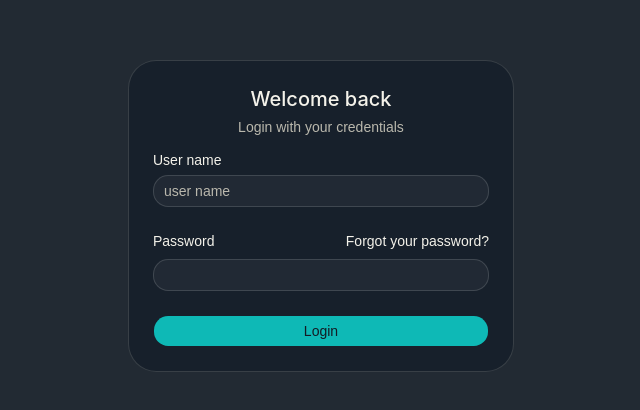
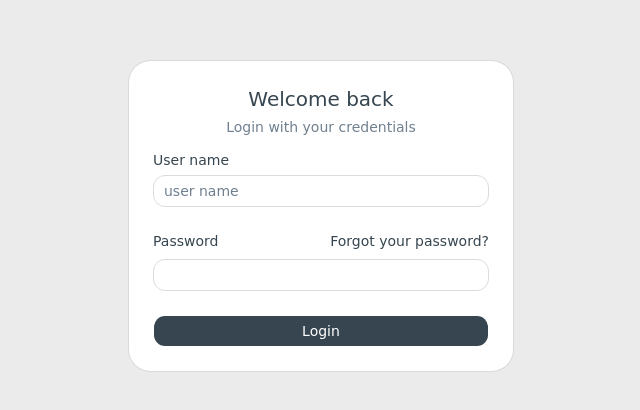
Before and after one commit to 9zigen/multichannel-stepper-doser, a React (Vite) app in the folder frontend/: page / in a window 1280 px wide. Shown: the part 184-594 px from the top of the page, without its empty margins (319-959 px from the left). Built offline with nearby package versions, Linux system fonts and the light colour scheme; no server answers; a web font is replaced by a local one.

Commit message:
New UI Style. Home screen polishing.

```diff
--- a/frontend/src/App.tsx
+++ b/frontend/src/App.tsx
@@ -40,7 +40,7 @@ const App = (): React.ReactElement => {
   }, []);
 
   return (
-    <ThemeProvider defaultTheme="dark" storageKey="ui-theme">
+    <ThemeProvider defaultTheme="light" storageKey="ui-theme">
       <TooltipProvider>
         <RealtimeProvider>
           <PumpRuntimeProvider>
--- a/frontend/src/components/backend-connection-indicator.tsx
+++ b/frontend/src/components/backend-connection-indicator.tsx
@@ -18,8 +18,8 @@ export function BackendConnectionIndicator(): React.ReactElement {
 
   if (status === 'connected') {
     return (
-      <Badge variant="outline" className="gap-2 border-emerald-500/30 bg-emerald-500/10 text-emerald-700">
-        <span className="size-2 rounded-full bg-emerald-500" />
+      <Badge variant="outline" className="gap-2 border-border bg-secondary/60 text-foreground">
+        <span className="size-2 rounded-full bg-primary" />
         {labels[status]}
       </Badge>
     );
--- a/frontend/src/components/calibration-status-indicator.tsx
+++ b/frontend/src/components/calibration-status-indicator.tsx
@@ -29,7 +29,7 @@ export function CalibrationStatusIndicator(): React.ReactElement | null {
 
   return (
     <div className="flex items-center gap-2">
-      <Badge variant="outline" className="gap-2 border-amber-500/30 bg-amber-500/10 text-amber-700">
+      <Badge variant="outline" className="gap-2 border-border bg-secondary/60 text-foreground">
         <FlaskConical className="size-4" />
         {pumpName} calibrating
       </Badge>
--- a/frontend/src/components/home/device-overview-card.tsx
+++ b/frontend/src/components/home/device-overview-card.tsx
@@ -62,7 +62,7 @@ const DeviceOverviewCard = ({ pumps, deviceStatus }: DeviceOverviewCardProps): R
           </div>
         </div>
 
-        <Alert className="border-border/40 bg-linear-to-br from-card via-card to-accent/10">
+        <Alert>
           <TimerReset />
           <AlertTitle>Aging control</AlertTitle>
           <AlertDescription>
--- a/frontend/src/components/home/pump-history-card.tsx
+++ b/frontend/src/components/home/pump-history-card.tsx
@@ -78,7 +78,7 @@ const PumpHistoryCard = ({ pumps }: PumpHistoryCardProps): React.ReactElement =>
             )}
           </div>
 
-          <div className="rounded-2xl border border-border bg-gradient-to-br from-card via-card to-accent/10 p-4 shadow-sm">
+          <div className="rounded-2xl border border-border bg-linear-to-br from-card via-card to-accent/10 p-4 shadow-sm">
             {loading ? <DayDetailSkeleton /> : <DayDetail day={selectedDay} />}
           </div>
         </div>
--- a/frontend/src/components/home/pump-history-today-card.tsx
+++ b/frontend/src/components/home/pump-history-today-card.tsx
@@ -135,7 +135,7 @@ const PumpHistoryTodayCard = ({ pumps }: { pumps: PumpState[] }): React.ReactEle
               })}
             </div>
 
-            <div className="grid gap-2 text-sm">
+            <div className="grid gap-3 text-sm">
               <div className="flex items-center justify-between gap-3">
                 <span className="flex items-center gap-2 text-muted-foreground">
                   <Droplets className="size-3.5" />
--- a/frontend/src/components/site-header.tsx
+++ b/frontend/src/components/site-header.tsx
@@ -74,13 +74,13 @@ export function SiteHeader(): React.ReactElement {
   return (
     <header className="sticky top-0 z-10 shrink-0 border-b border-border/70 bg-background/70 backdrop-blur-xl">
       {!status.time_valid && (
-        <div className="border-b border-amber-500/30 bg-amber-500/10">
+        <div className="border-b border-border/80 bg-secondary/60">
           <div className="flex items-center justify-between gap-3 px-5 py-2 text-sm md:px-6">
-            <div className="flex items-center gap-2 text-amber-900 dark:text-amber-200">
+            <div className="flex items-center gap-2 text-foreground">
               <AlertTriangle className="size-4" />
               <span className="font-medium">{status.time_warning || 'Time is not set.'}</span>
             </div>
-            <Badge variant="outline" className="border-amber-500/40 bg-transparent text-amber-900 dark:text-amber-200">
+            <Badge variant="outline" className="border-border bg-background/70 text-foreground">
               Periodic paused
             </Badge>
           </div>
--- a/frontend/src/components/ui/alert.tsx
+++ b/frontend/src/components/ui/alert.tsx
@@ -4,13 +4,13 @@ import { cva, type VariantProps } from 'class-variance-authority';
 import { cn } from '@/lib/utils';
 
 const alertVariants = cva(
-  "group/alert relative grid w-full gap-0.5 rounded-lg border px-2.5 py-2 text-left text-sm has-data-[slot=alert-action]:relative has-data-[slot=alert-action]:pr-18 has-[>svg]:grid-cols-[auto_1fr] has-[>svg]:gap-x-2 *:[svg]:row-span-2 *:[svg]:translate-y-0.5 *:[svg]:text-current *:[svg:not([class*='size-'])]:size-4",
+  "group/alert relative grid w-full gap-x-3 gap-y-1 rounded-2xl border px-4 py-3 text-left text-sm shadow-xs has-data-[slot=alert-action]:relative has-data-[slot=alert-action]:pr-18 has-[>svg]:grid-cols-[auto_1fr] has-[>svg]:items-start *:[svg]:row-span-2 *:[svg]:mt-0.5 *:[svg]:text-current *:[svg:not([class*='size-'])]:size-4",
   {
     variants: {
       variant: {
-        default: 'bg-card text-card-foreground',
+        default: 'border-border/70 bg-muted/35 text-card-foreground',
         destructive:
-          'bg-card text-destructive *:data-[slot=alert-description]:text-destructive/90 *:[svg]:text-current',
+          'border-destructive/20 bg-destructive/6 text-destructive *:data-[slot=alert-description]:text-destructive/85 *:[svg]:text-current',
       },
     },
     defaultVariants: {
@@ -28,7 +28,7 @@ function AlertTitle({ className, ...props }: React.ComponentProps<'div'>) {
     <div
       data-slot="alert-title"
       className={cn(
-        'font-heading font-medium group-has-[>svg]/alert:col-start-2 [&_a]:underline [&_a]:underline-offset-3 [&_a]:hover:text-foreground',
+        'font-heading text-[0.95rem] font-medium text-foreground group-has-[>svg]/alert:col-start-2 [&_a]:underline [&_a]:underline-offset-3 [&_a]:hover:text-foreground',
         className
       )}
       {...props}
@@ -41,7 +41,7 @@ function AlertDescription({ className, ...props }: React.ComponentProps<'div'>)
     <div
       data-slot="alert-description"
       className={cn(
-        'text-sm text-balance text-muted-foreground md:text-pretty [&_a]:underline [&_a]:underline-offset-3 [&_a]:hover:text-foreground [&_p:not(:last-child)]:mb-4',
+        'text-sm leading-6 text-balance text-muted-foreground group-has-[>svg]/alert:col-start-2 md:text-pretty [&_a]:underline [&_a]:underline-offset-3 [&_a]:hover:text-foreground [&_p:not(:last-child)]:mb-4',
         className
       )}
       {...props}
--- a/frontend/src/index.css
+++ b/frontend/src/index.css
@@ -1,7 +1,6 @@
 @import 'tailwindcss';
 @import 'tw-animate-css';
 @import 'shadcn/tailwind.css';
-@import './styles/fonts.css';
 
 @plugin 'tailwindcss-animate';
 
@@ -53,99 +52,99 @@
 }
 
 :root {
-  --background: oklch(0.97 0.012 95);
-  --foreground: oklch(0.22 0.03 248);
-  --card: oklch(0.99 0.006 95);
-  --card-foreground: oklch(0.22 0.03 248);
-  --popover: oklch(0.99 0.006 95);
-  --popover-foreground: oklch(0.22 0.03 248);
-  --primary: oklch(0.52 0.14 196);
-  --primary-foreground: oklch(0.99 0.006 95);
-  --secondary: oklch(0.93 0.02 92);
-  --secondary-foreground: oklch(0.28 0.03 248);
-  --muted: oklch(0.94 0.016 92);
-  --muted-foreground: oklch(0.46 0.03 246);
-  --accent: oklch(0.90 0.05 182);
-  --accent-foreground: oklch(0.24 0.04 220);
+  --background: #ffffff;
+  --foreground: #36454f;
+  --card: #ffffff;
+  --card-foreground: #36454f;
+  --popover: #ffffff;
+  --popover-foreground: #36454f;
+  --primary: #36454f;
+  --primary-foreground: #ffffff;
+  --secondary: #d3d3d3;
+  --secondary-foreground: #36454f;
+  --muted: color-mix(in srgb, #d3d3d3 45%, #ffffff);
+  --muted-foreground: #708090;
+  --accent: #708090;
+  --accent-foreground: #ffffff;
   --destructive: oklch(0.577 0.245 27.325);
-  --destructive-foreground: oklch(0.99 0.006 95);
-  --border: oklch(0.85 0.025 92);
-  --input: oklch(0.85 0.025 92);
-  --ring: oklch(0.52 0.14 196);
-  --chart-1: oklch(0.845 0.143 164.978);
-  --chart-2: oklch(0.696 0.17 162.48);
-  --chart-3: oklch(0.596 0.145 163.225);
-  --chart-4: oklch(0.508 0.118 165.612);
-  --chart-5: oklch(0.432 0.095 166.913);
-  --sidebar: oklch(0.93 0.016 95);
-  --sidebar-foreground: oklch(0.22 0.03 248);
-  --sidebar-primary: oklch(0.52 0.14 196);
-  --sidebar-primary-foreground: oklch(0.99 0.006 95);
-  --sidebar-accent: oklch(0.96 0.012 95);
-  --sidebar-accent-foreground: oklch(0.24 0.04 220);
-  --sidebar-border: oklch(0.85 0.025 92);
-  --sidebar-ring: oklch(0.52 0.14 196);
-  --font-sans: Inter, sans-serif;
+  --destructive-foreground: #ffffff;
+  --border: color-mix(in srgb, #d3d3d3 75%, #ffffff);
+  --input: color-mix(in srgb, #d3d3d3 82%, #ffffff);
+  --ring: #708090;
+  --chart-1: #36454f;
+  --chart-2: #4e5d69;
+  --chart-3: #708090;
+  --chart-4: #9aa5b1;
+  --chart-5: #d3d3d3;
+  --sidebar: color-mix(in srgb, #d3d3d3 36%, #ffffff);
+  --sidebar-foreground: #36454f;
+  --sidebar-primary: #36454f;
+  --sidebar-primary-foreground: #ffffff;
+  --sidebar-accent: #708090;
+  --sidebar-accent-foreground: #ffffff;
+  --sidebar-border: color-mix(in srgb, #d3d3d3 78%, #ffffff);
+  --sidebar-ring: #708090;
+  --font-sans: 'DejaVu Sans', sans-serif;
   --font-serif: Source Serif 4, serif;
   --font-mono: JetBrains Mono, monospace;
-  --radius: 0.875rem;
-  --shadow-2xs: 0 1px 2px 0 hsl(200 30% 20% / 0.06);
-  --shadow-xs: 0 2px 8px 0 hsl(200 30% 20% / 0.07);
-  --shadow-sm: 0 6px 18px -10px hsl(200 30% 20% / 0.15);
-  --shadow: 0 10px 28px -16px hsl(200 30% 20% / 0.18);
-  --shadow-md: 0 16px 40px -22px hsl(200 30% 20% / 0.2);
-  --shadow-lg: 0 24px 52px -28px hsl(200 30% 20% / 0.24);
-  --shadow-xl: 0 30px 70px -34px hsl(200 30% 20% / 0.26);
-  --shadow-2xl: 0 40px 90px -36px hsl(200 30% 20% / 0.34);
+  --radius: 0.75rem;
+  --shadow-2xs: 0 1px 2px 0 rgb(54 69 79 / 0.05);
+  --shadow-xs: 0 2px 8px 0 rgb(54 69 79 / 0.06);
+  --shadow-sm: 0 8px 20px -12px rgb(54 69 79 / 0.12);
+  --shadow: 0 12px 32px -16px rgb(54 69 79 / 0.14);
+  --shadow-md: 0 18px 44px -20px rgb(54 69 79 / 0.16);
+  --shadow-lg: 0 26px 60px -24px rgb(54 69 79 / 0.18);
+  --shadow-xl: 0 32px 78px -28px rgb(54 69 79 / 0.22);
+  --shadow-2xl: 0 42px 96px -32px rgb(54 69 79 / 0.26);
   --tracking-normal: 0em;
   --spacing: 0.25rem;
 }
 
 .dark {
-  --background: oklch(0.19 0.02 255);
-  --foreground: oklch(0.96 0.01 95);
-  --card: oklch(0.24 0.025 252);
-  --card-foreground: oklch(0.96 0.01 95);
-  --popover: oklch(0.24 0.025 252);
-  --popover-foreground: oklch(0.96 0.01 95);
-  --primary: oklch(0.71 0.12 193);
-  --primary-foreground: oklch(0.22 0.02 255);
-  --secondary: oklch(0.3 0.03 250);
-  --secondary-foreground: oklch(0.95 0.01 95);
-  --muted: oklch(0.28 0.02 252);
-  --muted-foreground: oklch(0.78 0.015 96);
-  --accent: oklch(0.33 0.05 191);
-  --accent-foreground: oklch(0.95 0.01 95);
+  --background: #1f272d;
+  --foreground: #ffffff;
+  --card: #2a3339;
+  --card-foreground: #ffffff;
+  --popover: #2a3339;
+  --popover-foreground: #ffffff;
+  --primary: #ffffff;
+  --primary-foreground: #36454f;
+  --secondary: #36454f;
+  --secondary-foreground: #ffffff;
+  --muted: #313c43;
+  --muted-foreground: #d3d3d3;
+  --accent: #708090;
+  --accent-foreground: #ffffff;
   --destructive: oklch(0.704 0.191 22.216);
-  --destructive-foreground: oklch(0.98 0.01 95);
-  --border: oklch(1 0 0 / 10%);
-  --input: oklch(1 0 0 / 14%);
-  --ring: oklch(0.71 0.12 193);
-  --chart-1: oklch(0.845 0.143 164.978);
-  --chart-2: oklch(0.696 0.17 162.48);
-  --chart-3: oklch(0.596 0.145 163.225);
-  --chart-4: oklch(0.508 0.118 165.612);
-  --chart-5: oklch(0.432 0.095 166.913);
-  --sidebar: oklch(0.22 0.02 254);
-  --sidebar-foreground: oklch(0.95 0.01 95);
-  --sidebar-primary: oklch(0.71 0.12 193);
-  --sidebar-primary-foreground: oklch(0.18 0.02 255);
-  --sidebar-accent: oklch(0.28 0.03 250);
-  --sidebar-accent-foreground: oklch(0.95 0.01 95);
-  --sidebar-border: oklch(1 0 0 / 10%);
-  --sidebar-ring: oklch(0.71 0.12 193);
-  --font-sans: Inter, sans-serif;
+  --destructive-foreground: #ffffff;
+  --border: rgb(211 211 211 / 0.12);
+  --input: rgb(211 211 211 / 0.18);
+  --ring: #708090;
+  --chart-1: #ffffff;
+  --chart-2: #d3d3d3;
+  --chart-3: #9aa5b1;
+  --chart-4: #708090;
+  --chart-5: #36454f;
+  --sidebar: #232c32;
+  --sidebar-foreground: #ffffff;
+  --sidebar-primary: #ffffff;
+  --sidebar-primary-foreground: #36454f;
+  --sidebar-accent: #708090;
+  --sidebar-accent-foreground: #ffffff;
+  --sidebar-border: rgb(211 211 211 / 0.1);
+  --sidebar-ring: #708090;
+  --font-sans: 'DejaVu Sans', sans-serif;
   --font-serif: Source Serif 4, serif;
   --font-mono: JetBrains Mono, monospace;
-  --radius: 0.95rem;
-  --shadow-2xs: 0 1px 2px 0 hsl(220 60% 2% / 0.25);
-  --shadow-xs: 0 6px 14px -10px hsl(220 60% 2% / 0.4);
-  --shadow-sm: 0 14px 34px -18px hsl(220 60% 2% / 0.45);
-  --shadow: 0 18px 42px -22px hsl(220 60% 2% / 0.5);
-  --shadow-md: 0 22px 52px -24px hsl(220 60% 2% / 0.56);
-  --shadow-lg: 0 28px 64px -28px hsl(220 60% 2% / 0.6);
-  --shadow-xl: 0 36px 84px -32px hsl(220 60% 2% / 0.66);
-  --shadow-2xl: 0 44px 110px -36px hsl(220 60% 2% / 0.72);
+  --radius: 0.75rem;
+  --shadow-2xs: 0 1px 2px 0 rgb(0 0 0 / 0.2);
+  --shadow-xs: 0 6px 14px -10px rgb(0 0 0 / 0.26);
+  --shadow-sm: 0 14px 34px -18px rgb(0 0 0 / 0.32);
+  --shadow: 0 18px 42px -22px rgb(0 0 0 / 0.38);
+  --shadow-md: 0 22px 52px -24px rgb(0 0 0 / 0.42);
+  --shadow-lg: 0 28px 64px -28px rgb(0 0 0 / 0.48);
+  --shadow-xl: 0 36px 84px -32px rgb(0 0 0 / 0.54);
+  --shadow-2xl: 0 44px 110px -36px rgb(0 0 0 / 0.62);
 }
 
 @theme inline {
@@ -182,7 +181,7 @@
   --color-sidebar-border: var(--sidebar-border);
   --color-sidebar-ring: var(--sidebar-ring);
 
-  --font-sans: 'Geist Variable', sans-serif;
+  --font-sans: 'DejaVu Sans', sans-serif;
   --font-mono: var(--font-mono);
   --font-serif: var(--font-serif);
 
@@ -269,13 +268,13 @@
 @layer base {
   body {
     background:
-      radial-gradient(circle at top left, color-mix(in oklab, var(--color-accent) 14%, transparent) 0, transparent 32%),
+      radial-gradient(circle at top left, color-mix(in oklab, var(--color-accent) 12%, transparent) 0, transparent 32%),
       radial-gradient(
         circle at top right,
-        color-mix(in oklab, var(--color-primary) 10%, transparent) 0,
+        color-mix(in oklab, var(--color-primary) 8%, transparent) 0,
         transparent 26%
       ),
-      linear-gradient(180deg, color-mix(in oklab, var(--color-secondary) 48%, transparent), transparent 28%),
+      linear-gradient(180deg, color-mix(in oklab, var(--color-secondary) 38%, transparent), transparent 30%),
       var(--color-background);
     min-height: 100vh;
   }
```
Also changed, not shown: frontend/src/components/home/pump-aging-card.tsx (+7 -7 lines), frontend/src/pages/Home.tsx (+7 -7 lines).
